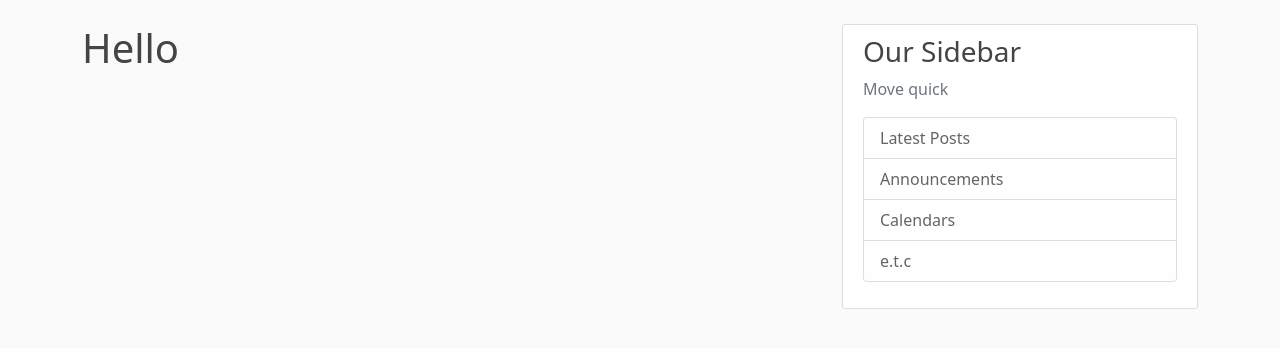
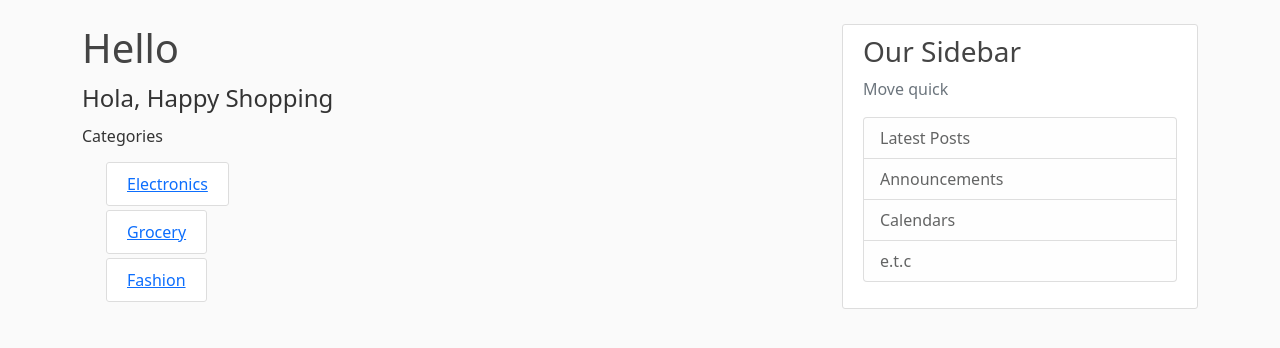
Before and after one commit to Uday003/Django_E-commerece, a Django app: page /home/ in a window 1280 px wide. Shown: the part 56-404 px from the top of the page. Run offline with Django 3.2, Linux system fonts and the light colour scheme.

Commit message:
Update home.html

```diff
--- a/django_1/shoppe/templates/shoppe/home.html
+++ b/django_1/shoppe/templates/shoppe/home.html
@@ -1,4 +1,20 @@
 {% extends "shoppe/base.html" %}
 {% block content %}
-    <h1>Hello</h1>
+<h1>Hello</h1>
+ <legend>
+     Hola, Happy Shopping
+ </legend><br>
+ <div>
+     Categories
+ </div><br>
+ <div class="container" ">
+     <a class="content-section"href="{% url 'electronics' %}">Electronics</a>
+ </div><br>
+ <div class="container">
+    <a class="content-section"href="{% url 'grocery' %}">Grocery</a>
+</div><br>
+<div class="container">
+    <a class="content-section"href="{% url 'fashion' %}">Fashion</a>
+</div>
+
 {% endblock content %}
```
